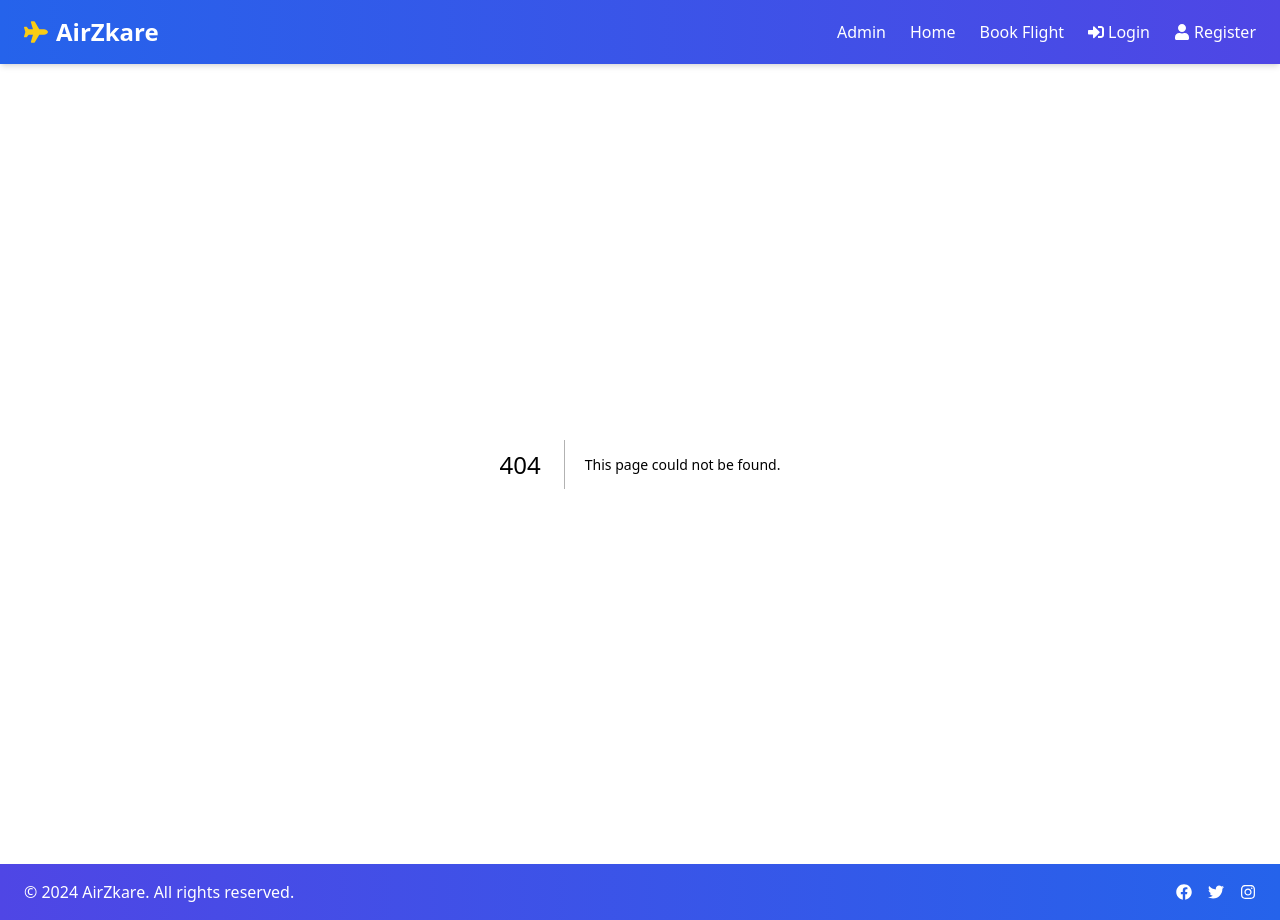
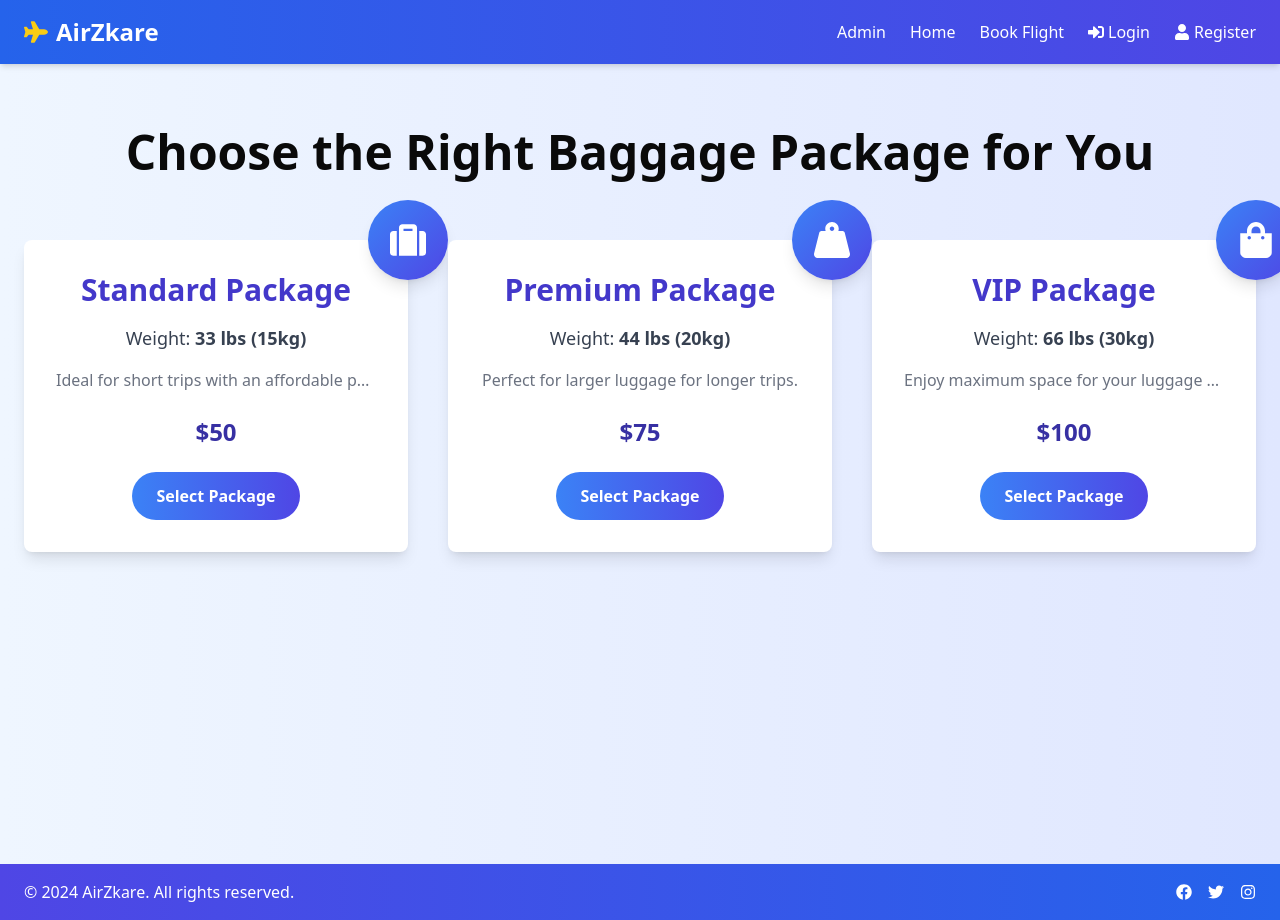
Before and after one commit to ZNLong2203/AirZkare, a Next.js app in the folder client/: page /utilities/luggage in a window 1280 px wide. Before the commit this address had no page. Built offline with nearby package versions, Linux system fonts and the light colour scheme.

Commit message:
[FE] update utilities page

```diff
--- a/client/src/pages/index.tsx
+++ b/client/src/pages/index.tsx
@@ -2,7 +2,7 @@ import React, { useState } from "react";
 import {
   FaSuitcase,
   FaShoppingCart,
-  FaHotel,
+  // FaHotel,
   FaShieldAlt,
   FaEllipsisH,
   FaPlane,
@@ -89,8 +89,8 @@ const Index: React.FC<IndexProps> = ({ className }) => {
             className="bg-white rounded-full shadow-lg px-8 py-2 flex items-center space-x-4 cursor-pointer"
             onClick={() => router.push("/book")}
           >
-            <FaPlane className="text-blue-500 text-3xl" />
-            <h1 className="text-blue-500 text-2xl font-bold">MUA VÉ</h1>
+            <FaPlane className="text-blue-500 text-3xl pt-1" />
+            <h1 className="text-blue-500 text-2xl font-bold">Booking Flight</h1>
           </div>
         </div>
       </header>
@@ -99,18 +99,18 @@ const Index: React.FC<IndexProps> = ({ className }) => {
       <section className="mt-8 w-full flex justify-center">
         <div className="bg-white rounded-lg shadow-lg p-4 flex flex-col sm:flex-row justify-around items-center w-5/6 max-w-4xl">
           <div className="flex flex-col mb-4 sm:mb-0">
-            <label className="text-gray-700 font-semibold mb-2">From</label>
+            <label className="text-gray-700 font-semibold mb-2">Departure</label>
             <input
               type="text"
-              placeholder="Hà Nội (HAN), Việt Nam"
+              placeholder="Ha Noi"
               className="p-2 border border-gray-300 rounded-lg"
             />
           </div>
           <div className="flex flex-col mb-4 sm:mb-0">
-            <label className="text-gray-700 font-semibold mb-2">To</label>
+            <label className="text-gray-700 font-semibold mb-2">Arrival</label>
             <input
               type="text"
-              placeholder="Điểm đến"
+              placeholder="Paris"
               className="p-2 border border-gray-300 rounded-lg"
             />
           </div>
@@ -153,34 +153,39 @@ const Index: React.FC<IndexProps> = ({ className }) => {
               </PopoverContent>
             </Popover>
           </div>
-          <button className="mt-4 sm:mt-0 bg-blue-500 text-white p-3 rounded-lg hover:bg-blue-600">
-            Tìm kiếm
-          </button>
+          <Button className="p-6 mt-6">
+            Search
+          </Button>
         </div>
       </section>
 
       {/* Navigation Section */}
       <section className="mt-8 w-full flex justify-center">
         <div className="flex space-x-4 bg-gray-100 py-2 px-4 rounded-lg shadow-lg">
-          <button className="text-blue-600 font-semibold flex items-center space-x-2">
+          <button
+            className="text-blue-600 font-semibold flex items-center space-x-2"
+            onClick={() => router.push('/utilities/luggage')}
+          >
             <FaSuitcase className="text-xl" />
-            <span>Hành lý trả trước</span>
+            <span>Luggage</span>
           </button>
-          <button className="text-blue-600 font-semibold flex items-center space-x-2">
+          <button
+            className="text-blue-600 font-semibold flex items-center space-x-2"
+            onClick={() => router.push('/utilities/shopping')}
+          >
             <FaShoppingCart className="text-xl" />
-            <span>Mua sắm</span>
+            <span>Shopping</span>
           </button>
-          <button className="text-blue-600 font-semibold flex items-center space-x-2">
-            <FaHotel className="text-xl" />
-            <span>Khách sạn & tour</span>
-          </button>
-          <button className="text-blue-600 font-semibold flex items-center space-x-2">
+          <button
+            className="text-blue-600 font-semibold flex items-center space-x-2"
+            onClick={() => router.push('/utilities/insurance')}
+          >
             <FaShieldAlt className="text-xl" />
-            <span>Bảo hiểm</span>
+            <span>Insurance</span>
           </button>
           <button className="text-blue-600 font-semibold flex items-center space-x-2">
             <FaEllipsisH className="text-xl" />
-            <span>Dịch vụ khác</span>
+            <span>Other</span>
           </button>
         </div>
       </section>
--- /dev/null
+++ b/client/src/pages/utilities/insurance.tsx
@@ -0,0 +1,73 @@
+import React from 'react';
+import { FaShieldAlt, FaMedkit, FaPlane } from 'react-icons/fa';
+
+interface InsurancePackage {
+  name: string;
+  coverage: string;
+  description: string;
+  price: string;
+}
+
+const insurancePackages: InsurancePackage[] = [
+  {
+    name: 'Basic Package',
+    coverage: '$2,000',
+    description: 'Covers basic luggage and medical expenses during the trip.',
+    price: '$50',
+  },
+  {
+    name: 'Standard Package',
+    coverage: '$4,000',
+    description: 'Enhanced coverage for luggage and medical support while traveling.',
+    price: '$100',
+  },
+  {
+    name: 'Premium Package',
+    coverage: '$8,000',
+    description: 'Comprehensive coverage, including flight costs and medical expenses.',
+    price: '$150',
+  },
+];
+
+const InsurancePackages: React.FC = () => {
+  return (
+    <div className="min-h-screen bg-gradient-to-r from-green-50 to-blue-100">
+      <div className="container mx-auto py-16 px-6">
+        <h1 className="text-5xl font-extrabold text-center mb-16">
+          Choose the Right Travel Insurance Package
+        </h1>
+        <div className="grid grid-cols-1 md:grid-cols-3 gap-10">
+          {insurancePackages.map((pkg, index) => (
+            <div
+              key={index}
+              className="relative bg-white shadow-lg rounded-lg p-8 transition-transform transform hover:-translate-y-2 hover:shadow-2xl duration-300"
+            >
+              <div className="absolute top-0 right-0 -mt-10 -mr-10 w-20 h-20 rounded-full bg-gradient-to-br from-green-400 to-blue-500 text-white flex justify-center items-center shadow-lg">
+                {index === 0 && <FaShieldAlt className="text-4xl" />}
+                {index === 1 && <FaMedkit className="text-4xl" />}
+                {index === 2 && <FaPlane className="text-4xl" />}
+              </div>
+              <h2 className="text-3xl font-semibold text-center mb-4 text-blue-700">
+                {pkg.name}
+              </h2>
+              <p className="text-center text-lg text-gray-700 mb-4">
+                Coverage: <span className="font-bold">{pkg.coverage}</span>
+              </p>
+              <p className="text-center text-gray-500 mb-6">{pkg.description}</p>
+              <p className="text-center text-2xl font-bold text-indigo-800 mb-6">
+                {pkg.price}
+              </p>
+              <div className="flex justify-center">
+                <button className="bg-gradient-to-r from-green-500 to-blue-600 text-white py-3 px-6 rounded-full font-semibold hover:bg-blue-700 transition-colors duration-300">
+                  Select Package
+                </button>
+              </div>
+            </div>
+          ))}
+        </div>
+      </div>
+    </div>
+  );
+};
+
+export default InsurancePackages;
--- /dev/null
+++ b/client/src/pages/utilities/luggage.tsx
@@ -0,0 +1,73 @@
+import React from 'react';
+import { FaSuitcase, FaWeightHanging, FaShoppingBag } from 'react-icons/fa';
+
+interface Package {
+  name: string;
+  weight: string;
+  description: string;
+  price: string;
+}
+
+const baggagePackages: Package[] = [
+  {
+    name: 'Standard Package',
+    weight: '33 lbs (15kg)',
+    description: 'Ideal for short trips with an affordable price.',
+    price: '$50',
+  },
+  {
+    name: 'Premium Package',
+    weight: '44 lbs (20kg)',
+    description: 'Perfect for larger luggage for longer trips.',
+    price: '$75',
+  },
+  {
+    name: 'VIP Package',
+    weight: '66 lbs (30kg)',
+    description: 'Enjoy maximum space for your luggage with this premium option.',
+    price: '$100',
+  },
+];
+
+const BaggagePackages: React.FC = () => {
+  return (
+    <div className="min-h-screen bg-gradient-to-r from-blue-50 to-indigo-100">
+      <div className="container mx-auto py-16 px-6">
+        <h1 className="text-5xl font-extrabold text-center mb-16">
+          Choose the Right Baggage Package for You
+        </h1>
+        <div className="grid grid-cols-1 md:grid-cols-3 gap-10">
+          {baggagePackages.map((pkg, index) => (
+            <div
+              key={index}
+              className="relative bg-white shadow-lg rounded-lg p-8 transition-transform transform hover:-translate-y-2 hover:shadow-2xl duration-300"
+            >
+              <div className="absolute top-0 right-0 -mt-10 -mr-10 w-20 h-20 rounded-full bg-gradient-to-br from-blue-500 to-indigo-600 text-white flex justify-center items-center shadow-lg">
+                {index === 0 && <FaSuitcase className="text-4xl" />}
+                {index === 1 && <FaWeightHanging className="text-4xl" />}
+                {index === 2 && <FaShoppingBag className="text-4xl" />}
+              </div>
+              <h2 className="text-3xl font-semibold text-center mb-4 text-indigo-700">
+                {pkg.name}
+              </h2>
+              <p className="text-center text-lg text-gray-700 mb-4">
+                Weight: <span className="font-bold">{pkg.weight}</span>
+              </p>
+              <p className="text-center text-gray-500 mb-6 truncate">{pkg.description}</p>
+              <p className="text-center text-2xl font-bold text-indigo-800 mb-6">
+                {pkg.price}
+              </p>
+              <div className="flex justify-center">
+                <button className="bg-gradient-to-r from-blue-500 to-indigo-600 text-white py-3 px-6 rounded-full font-semibold hover:bg-indigo-700 transition-colors duration-300">
+                  Select Package
+                </button>
+              </div>
+            </div>
+          ))}
+        </div>
+      </div>
+    </div>
+  );
+};
+
+export default BaggagePackages;
--- /dev/null
+++ b/client/src/pages/utilities/shopping.tsx
@@ -0,0 +1,71 @@
+import React from 'react';
+
+interface Product {
+  name: string;
+  description: string;
+  price: string;
+  imageUrl: string;
+}
+
+const products: Product[] = [
+  {
+    name: 'Airline Branded T-shirt',
+    description: 'High-quality T-shirt with the airline logo.',
+    price: '$15',
+    imageUrl: 'https://image.made-in-china.com/202f0j00CMQWLDBsbKpR/100-Cotton-190g-200g-210g-220g-T-Shirts-Mens-Plain-Dyed-Oversized-Short-Sleeves-T-Shirts-Blank-Man-T-Shirt-Eco-Friendly-Tee-Shirts.jpg', // Replace with actual image URL
+  },
+  {
+    name: 'Premium Wine',
+    description: 'High-quality wine from top brands.',
+    price: '$30',
+    imageUrl: 'https://bravofarms.com/cdn/shop/products/red-wine.jpg?v=1646253890',
+  },
+  {
+    name: 'Noise-Cancelling Headphones',
+    description: 'Noise-cancelling headphones for a comfortable flight.',
+    price: '$50',
+    imageUrl: 'https://encrypted-tbn0.gstatic.com/images?q=tbn:ANd9GcSbBgeEwdV5B581gCBpj2CKCZKgIGGWSN8kXw&s',
+  },
+];
+
+const InFlightShopping: React.FC = () => {
+  return (
+    <div className="min-h-screen bg-gradient-to-r from-yellow-50 to-orange-100">
+      <div className="container mx-auto py-16 px-6">
+        <h1 className="text-5xl font-extrabold text-center mb-16">
+          In-Flight Shopping
+        </h1>
+        <div className="grid grid-cols-1 md:grid-cols-3 gap-10">
+          {products.map((product, index) => (
+            <div
+              key={index}
+              className="relative bg-white shadow-lg rounded-lg p-8 transition-transform transform hover:-translate-y-2 hover:shadow-2xl duration-300"
+            >
+              <div className="flex justify-center mb-4">
+                <img
+                  src={product.imageUrl}
+                  alt={product.name}
+                  className="w-32 h-32 object-cover rounded-full"
+                />
+              </div>
+              <h2 className="text-3xl font-semibold text-center mb-4 text-orange-700 truncate">
+                {product.name}
+              </h2>
+              <p className="text-center text-gray-700 mb-4 truncate">{product.description}</p>
+              <p className="text-center text-2xl font-bold text-indigo-800 mb-6">
+                {product.price}
+              </p>
+              <div className="flex justify-center">
+                <button className="bg-gradient-to-r from-yellow-500 to-orange-600 text-white py-3 px-6 rounded-full font-semibold hover:bg-orange-700 transition-colors duration-300">
+                  Add to Cart
+                </button>
+              </div>
+            </div>
+          ))}
+        </div>
+      </div>
+    </div>
+  );
+};
+
+export default InFlightShopping;
```
